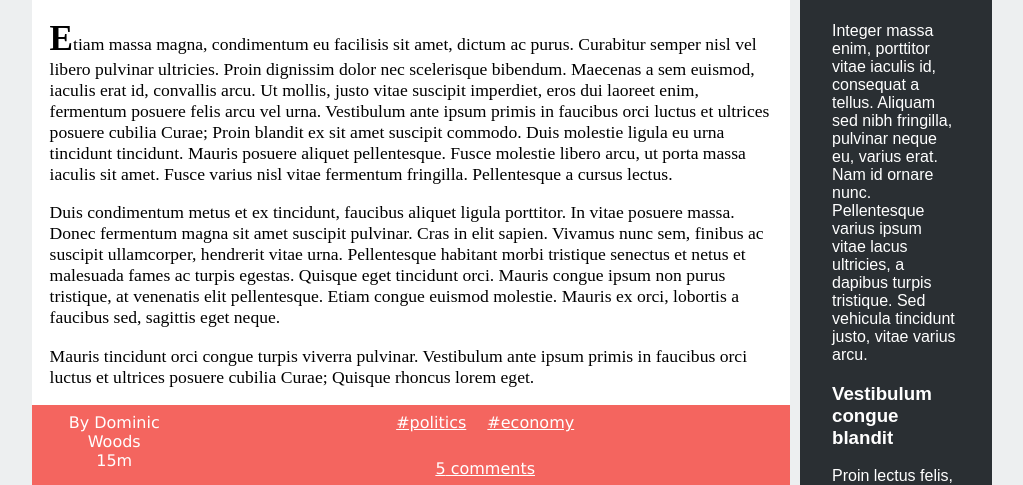
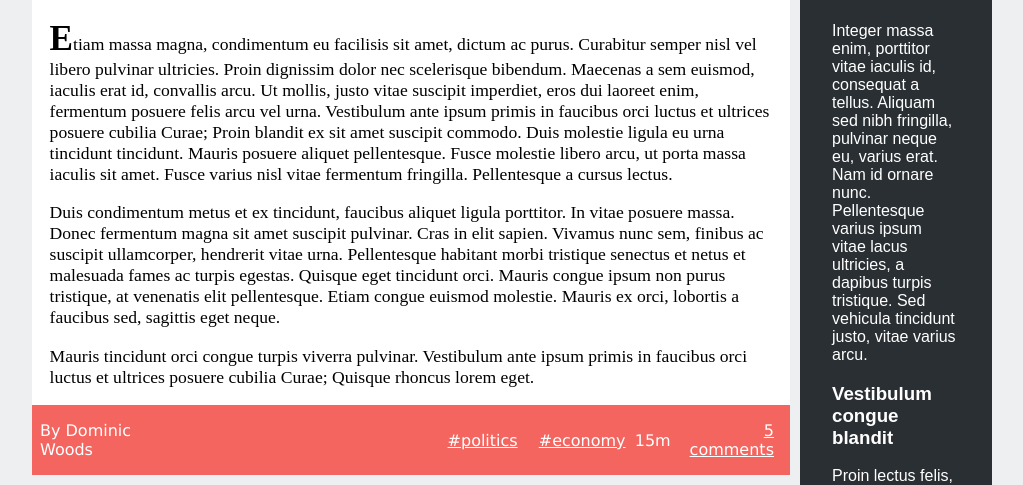
Before and after one commit to TsarkFC/feup-ltw, a PHP site: page / in a window 1280 px wide. Shown: the part 555-1040 px from the top of the page, without its empty margins (128-1151 px from the left). Run offline with PHP 8.4, Linux system fonts and the light colour scheme; grey boxes are pictures that could not be loaded.

Commit message:
[TP2] 1.2 Positioning done

```diff
--- a/TP2/news/layout.css
+++ b/TP2/news/layout.css
@@ -65,13 +65,32 @@ body > footer {
 }
 
 #news footer {
-    text-align: center;
     display: grid;
-    grid-template-columns: 20% 80%;
+    grid-template-columns: 20% 60% 5% 15%;
     grid-template-rows: auto;
-    grid-template-areas: "author .";
+    grid-template-areas: "author tags date comments";
 }
 
 #news footer .author {
+    align-self: center;
+    text-align: left;
     grid-area: author;
 }
+
+#news footer .tags{
+    align-self: center;
+    text-align: right;
+    grid-area: tags;
+}
+
+#news footer .comments{
+    align-self: center;
+    text-align: right;
+    grid-area: comments;
+}
+
+#news footer .date{
+    align-self: center;
+    text-align: right;
+    grid-area: date;
+}
```
